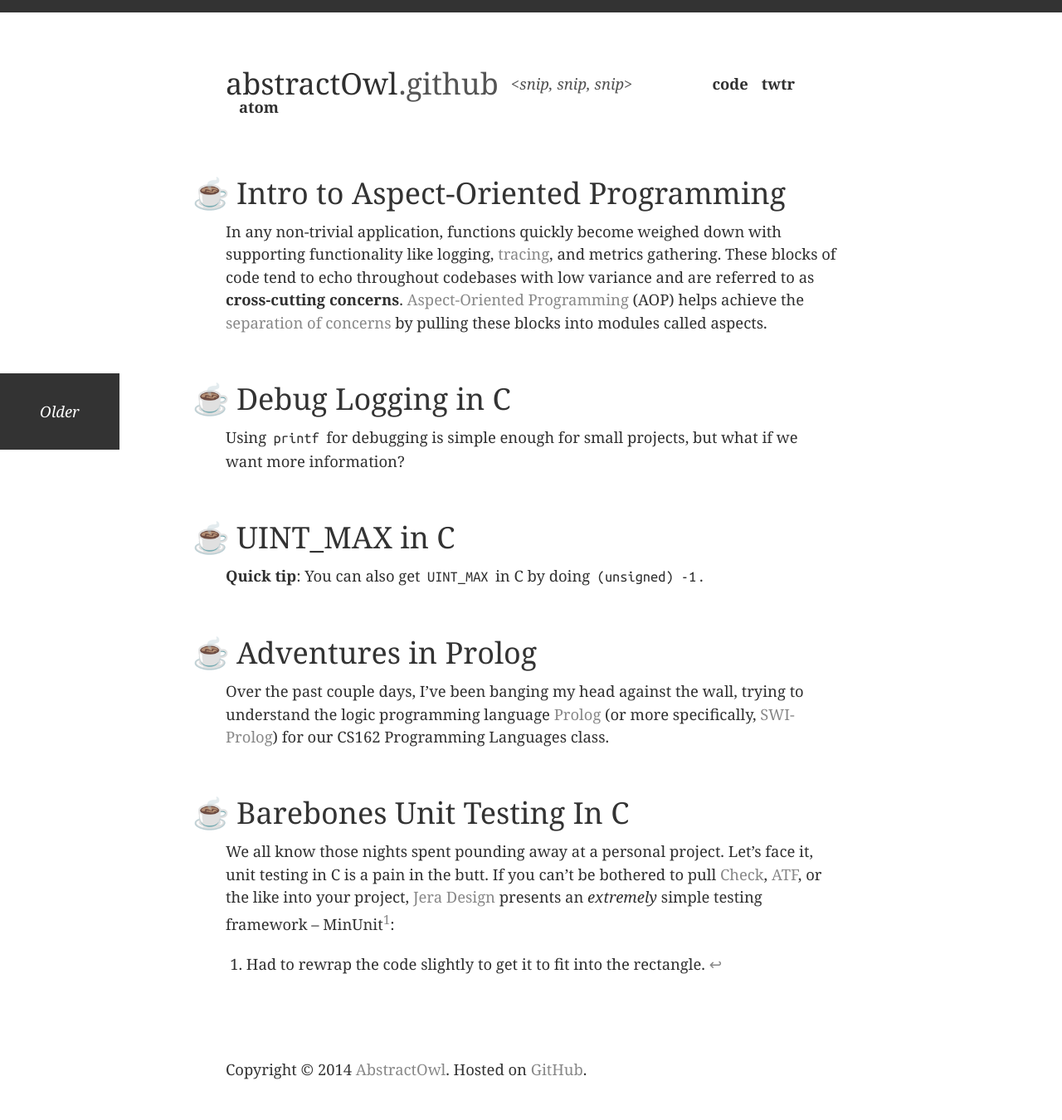
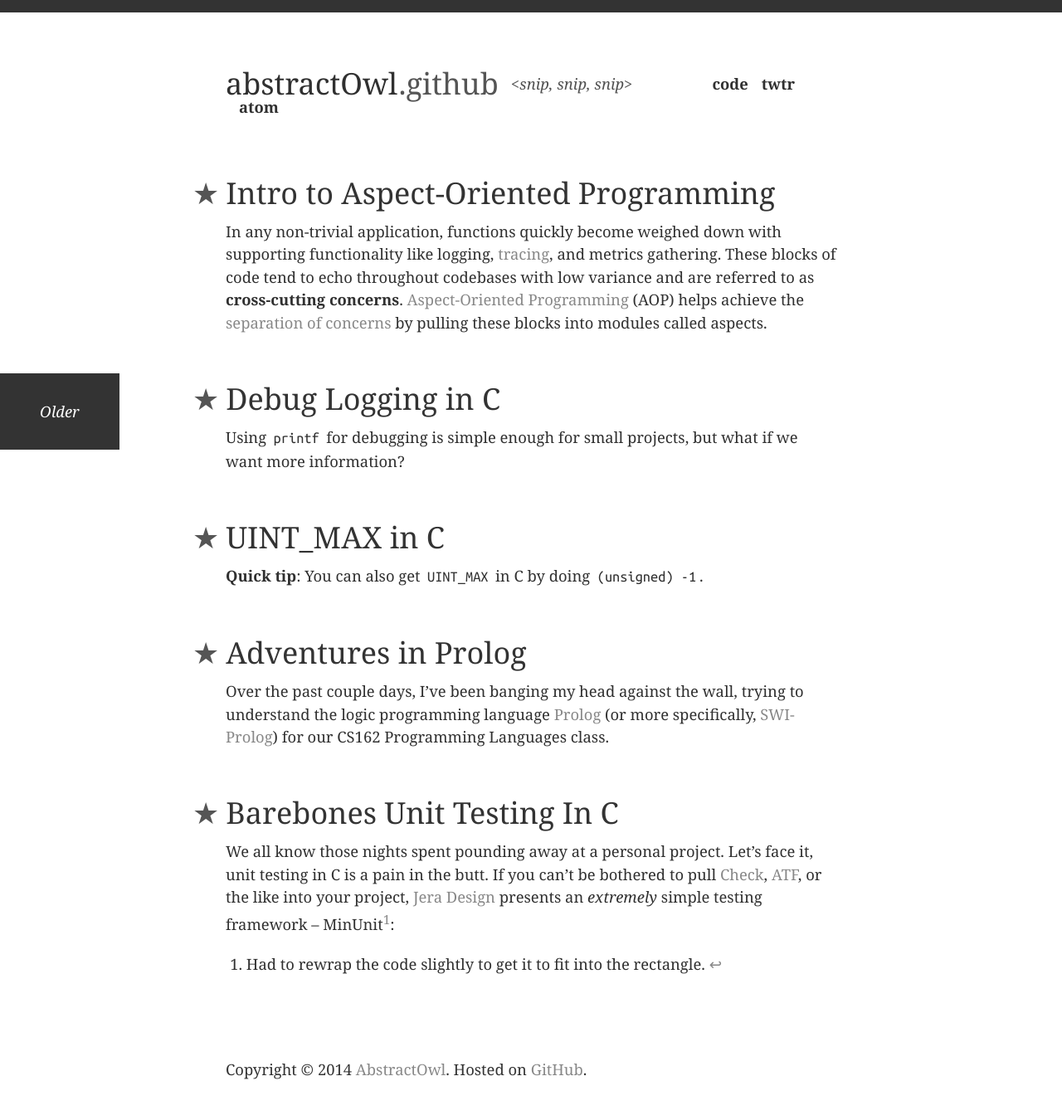
Before and after one commit to abstractOwl/abstractOwl.github.io, a Jekyll site: the page built from index.html, in a window 1280 px wide. Shown: the whole page at 83% size. Built offline with Jekyll 4.4.1, drawn with Linux system fonts in a browser that asks for light colours; the list of posts is cut into pages by our own code.

Commit message:
Fixed weird missing symbol on some platforms

```diff
--- a/css/main.css
+++ b/css/main.css
@@ -175,7 +175,7 @@ article h2 a, article h2 a:visited {
   transition: color 0.6s ease-out;
 }
 article h2 a:before {
-  content: '\2615';
+  content: '\2605';
   margin-left: -2.5rem;
   margin-right: 0.5rem;
   color: #555;
```
